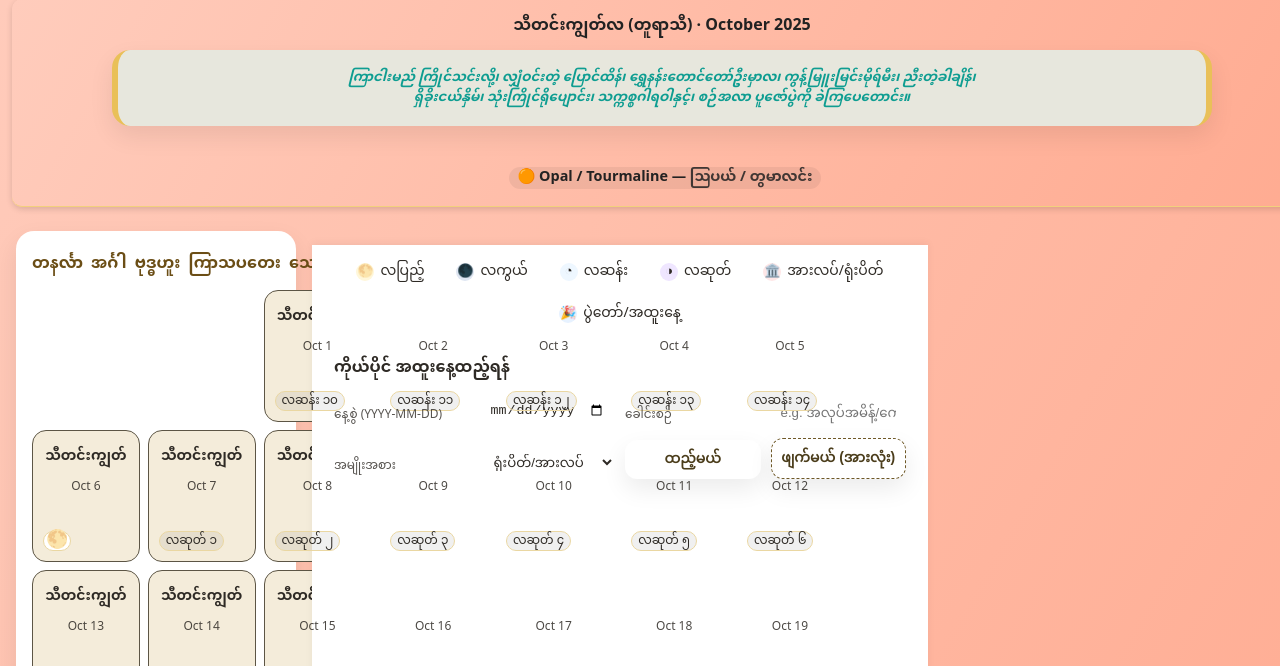
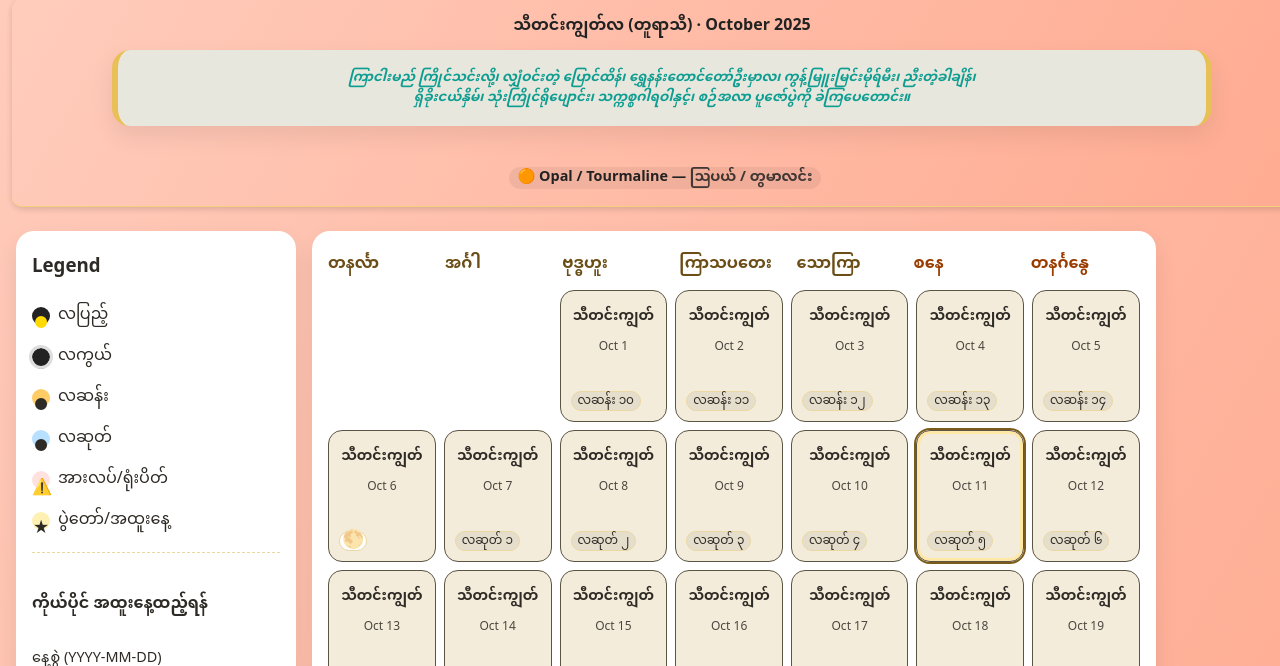
Before and after one commit to Minmaung0307/calendar-mm, a plain HTML site: page public/index.html in a window 1280 px wide. Shown: the part 94-760 px from the top of the page. Drawn offline with Linux system fonts and the light colour scheme.

Commit message:
updated and restored

```diff
--- a/public/index.html
+++ b/public/index.html
@@ -49,10 +49,49 @@
     <div class="poem-meta"><span id="poemAuthor">— Anonymous</span></div>
   </section> -->
 
-    <section class="todaybar" id="todayBar" style="width: 1300px"></section>
+    <section class="todaybar" id="todayBar" style="width: 1300px;"></section>
 
     <main class="wrap">
-      <!-- Calendar card -->
+      <aside class="legend card">
+        <h3>Legend</h3>
+        <ul>
+          <li><span class="badge fullmoon">●</span> လပြည့်</li>
+          <li><span class="badge newmoon">●</span> လကွယ်</li>
+          <li><span class="badge waxing">●</span> လဆန်း</li>
+          <li><span class="badge waning">●</span> လဆုတ်</li>
+          <li><span class="badge holiday">⚠️</span> အားလပ်/ရုံးပိတ်</li>
+          <li><span class="badge fest">★</span> ပွဲတော်/အထူးနေ့</li>
+        </ul>
+
+        <!-- <details class="hint">
+        <summary>ရက်ရာဇာ / ပြဿဒါး</summary>
+        <p>ဒီ version သည် astronomical-based approximation ဖြင့်တွက်ထားပြီး အတိအကျအချို့နေ့များကို Backend ထဲက Rule Tables ဖြင့် override လုပ်နိုင်ပါသည်။</p>
+      </details> -->
+
+        <div class="custom-add">
+          <h4>ကိုယ်ပိုင် အထူးနေ့ထည့်ရန်</h4>
+          <label
+            >နေ့စွဲ (YYYY-MM-DD)
+            <input id="custDate" type="date" />
+          </label>
+          <label
+            >ခေါင်းစဉ်
+            <input id="custTitle" placeholder="e.g. အလုပ်အမိန့်/ကျောင်းပွဲ" />
+          </label>
+          <label
+            >အမျိုးအစား
+            <select id="custType">
+              <option value="holiday">ရုံးပိတ်/အားလပ်</option>
+              <option value="festival">ပွဲတော်/အထူးနေ့</option>
+            </select>
+          </label>
+          <button id="addCustom" class="btn wide">ထည့်မယ်</button>
+          <button id="clearCustom" class="btn ghost wide">
+            ဖျက်မယ် (အားလုံး)
+          </button>
+        </div>
+      </aside>
+
       <section class="calendar card">
         <div class="grid head">
           <div>တနင်္လာ</div>
@@ -66,61 +105,11 @@
         <div id="grid" class="grid body"></div>
       </section>
 
-      <!-- ✅ Legend: calendar အောက်မှာ full width -->
-      <section class="legend-bar">
-        <div class="legend-inner">
-          <div class="legend-items">
-            <span class="legend-item"
-              ><span class="dot fullmoon">🌕</span> လပြည့်</span
-            >
-            <span class="legend-item"
-              ><span class="dot newmoon">🌑</span> လကွယ်</span
-            >
-            <span class="legend-item"
-              ><span class="dot waxing">◔</span> လဆန်း</span
-            >
-            <span class="legend-item"
-              ><span class="dot waning">◑</span> လဆုတ်</span
-            >
-            <span class="legend-item"
-              ><span class="dot holiday">🏛️</span> အားလပ်/ရုံးပိတ်</span
-            >
-            <span class="legend-item"
-              ><span class="dot fest">🎉</span> ပွဲတော်/အထူးနေ့</span
-            >
-          </div>
-
-          <!-- ကိုယ်ပိုင် အထူးနေ့ ထည့်ရန် (full width legend ဘಾರ್ အောက်ပိုင်း) -->
-          <div class="legend-custom">
-            <h4>ကိုယ်ပိုင် အထူးနေ့ထည့်ရန်</h4>
-            <div class="custom-grid">
-              <label for="custDate">နေ့စွဲ (YYYY-MM-DD)</label>
-              <input id="custDate" type="date" />
-
-              <label for="custTitle">ခေါင်းစဉ်</label>
-              <input id="custTitle" placeholder="e.g. အလုပ်အမိန့်/ကျောင်းပွဲ" />
-
-              <label for="custType">အမျိုးအစား</label>
-              <select id="custType">
-                <option value="holiday">ရုံးပိတ်/အားလပ်</option>
-                <!-- ⬇️ JS logic ကိုက်ညီစေရန် 'festival' → 'fest' -->
-                <option value="fest">ပွဲတော်/အထူးနေ့</option>
-              </select>
-
-              <button id="addCustom" class="btn wide">ထည့်မယ်</button>
-              <button id="clearCustom" class="btn ghost wide">
-                ဖျက်မယ် (အားလုံး)
-              </button>
-            </div>
-          </div>
-        </div>
-      </section>
-
-      <!-- Details sidebar (ရှိနေသေးချင်ရင်ထား, မလိုရင်ဖျက်နိုင်) -->
-      <!-- <aside class="details card" id="details">
+      <aside class="details card" id="details">
         <h3>အသေးစိတ်</h3>
         <p>နေ့တစ်ရက်ကို နှိပ်ပြီး အသေးစိတ်ကြည့်ပါ…</p>
 
+        <!-- Notes -->
         <div class="notes">
           <h4>✎ နေ့စဉ် မှတ်စု</h4>
           <textarea
@@ -134,7 +123,7 @@
           </div>
           <div id="noteStatus" class="muted"></div>
         </div>
-      </aside> -->
+      </aside>
     </main>
 
     <footer class="foot">
--- a/public/style.css
+++ b/public/style.css
@@ -645,71 +645,3 @@ body.dark .chip.stone {
   .nums .mm-month{ font-size:13px; }
   .nums .en-date{ font-size:11.5px; }
 }
-
-/* Full-width legend bar */
-.legend-bar{
-  width:100%;
-  margin-top:14px;
-  border-top:1px solid var(--border);
-  background: var(--card);
-  box-shadow: 0 -2px 8px rgba(0,0,0,.05);
-  border-radius: 0 0 14px 14px;
-  padding: 12px 0;
-}
-.legend-inner{
-  max-width: 1200px;
-  margin: 0 auto;
-  padding: 0 12px 6px;
-}
-.legend-items{
-  display:flex; flex-wrap:wrap; justify-content:center; gap:12px;
-  margin-bottom: 12px;
-}
-.legend-item{
-  display:flex; align-items:center; gap:6px;
-  font-size:14px; color:var(--text);
-  background: var(--chip-bg);
-  border:1px solid var(--border);
-  border-radius:999px;
-  padding:6px 10px; line-height:1.2;
-}
-.dot{
-  display:inline-flex; width:18px; height:18px; align-items:center; justify-content:center;
-  border-radius:50%; font-size:13px;
-}
-.dot.fullmoon{ background:#fff7da; }
-.dot.newmoon { background:#dfe6f2; }
-.dot.waxing  { background:#eef7ff; }
-.dot.waning  { background:#efe6ff; }
-.dot.holiday { background:#ffe7e7; }
-.dot.fest    { background:#e7f2ff; }
-
-/* Custom add form inside legend bar */
-.legend-custom{
-  background: var(--card);
-  border: 1px dashed var(--border);
-  border-radius: 12px;
-  padding: 10px;
-}
-.legend-custom h4{
-  margin: 0 0 8px 0;
-}
-.custom-grid{
-  display:grid; grid-template-columns: repeat(4, minmax(0,1fr));
-  gap:10px; align-items:end;
-}
-.custom-grid label{ font-size:12px; opacity:.8; }
-.custom-grid input, .custom-grid select{
-  width:100%; padding:8px 10px; border-radius:8px;
-  border:1px solid var(--border); background:var(--card); color:var(--text);
-}
-.custom-grid .btn.wide{ width:100%; }
-
-/* Responsive */
-@media (max-width: 900px){
-  .custom-grid{ grid-template-columns: repeat(2, minmax(0,1fr)); }
-}
-@media (max-width: 520px){
-  .custom-grid{ grid-template-columns: 1fr; }
-  .legend-item{ font-size:13px; padding:5px 8px; }
-}
```
